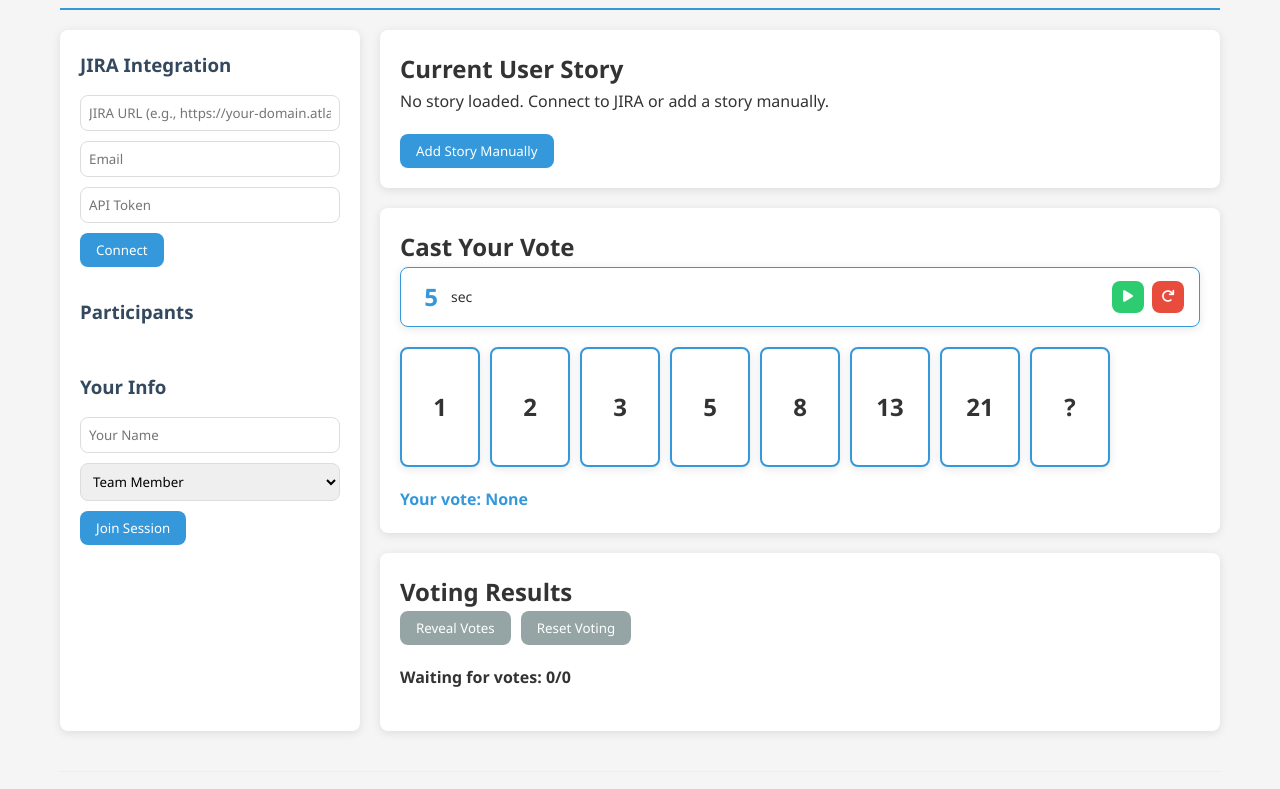
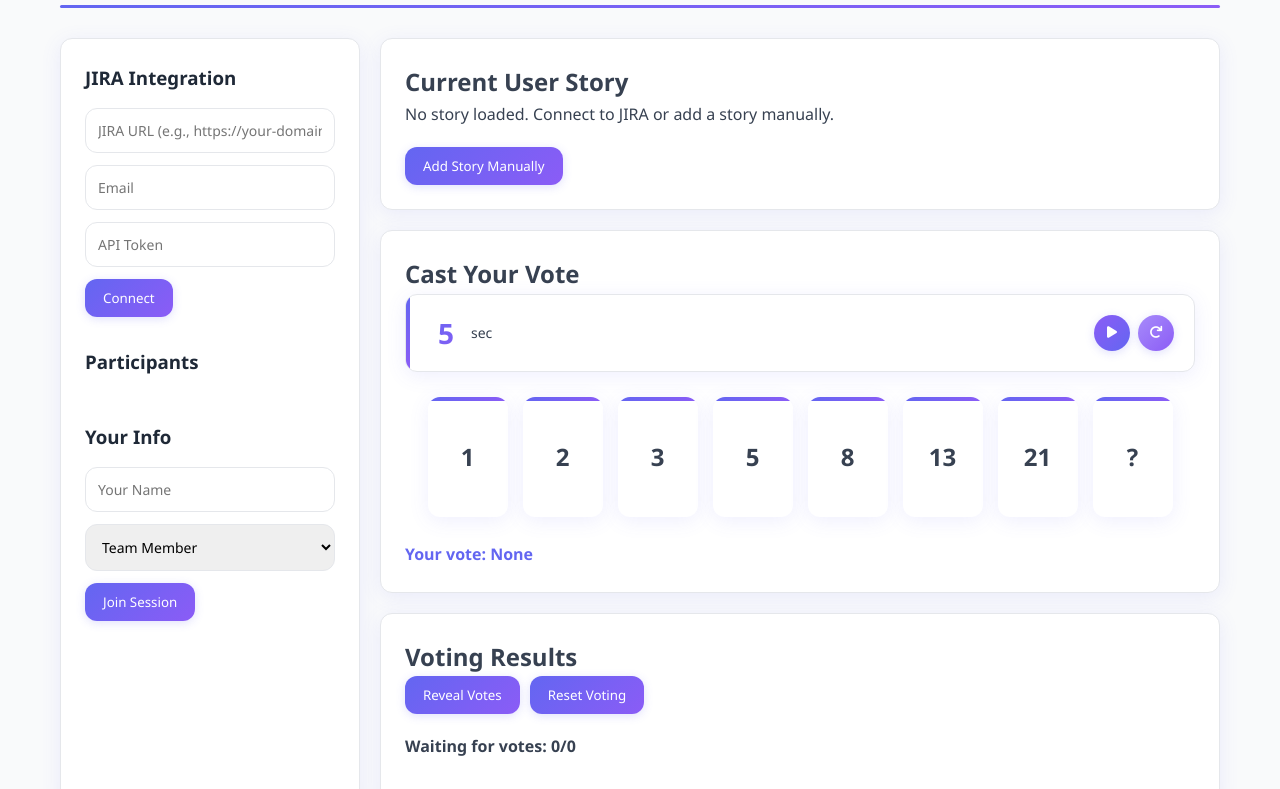
Before and after one commit to alicewidjaja/planning-poker, a website: page index.html in a window 1280 px wide. Shown: the part 103-892 px from the top of the page. Drawn offline with nearby package versions, Linux system fonts and the light colour scheme; no server answers.

Commit message:
Update UI with modern design: Add favicon and refresh styling

```diff
--- a/css/styles.css
+++ b/css/styles.css
@@ -1,36 +1,48 @@
 /* Global Styles */
 :root {
-    --primary-color: #3498db;
-    --secondary-color: #2ecc71;
-    --accent-color: #e74c3c;
-    --light-bg: #f5f5f5;
-    --dark-bg: #34495e;
-    --text-color: #333;
+    --primary-color: #6366F1;
+    --primary-color-hover: #4F46E5;
+    --secondary-color: #8B5CF6;
+    --secondary-color-hover: #7C3AED;
+    --accent-color: #A78BFA;
+    --light-bg: #F9FAFB;
+    --dark-bg: #1F2937;
+    --text-color: #374151;
     --light-text: #fff;
-    --border-radius: 8px;
-    --box-shadow: 0 2px 10px rgba(0, 0, 0, 0.1);
+    --border-radius: 12px;
+    --box-shadow: 0 4px 20px rgba(99, 102, 241, 0.1);
 
     /* Card and container backgrounds */
     --card-bg: white;
     --container-bg: white;
-    --border-color: #eee;
+    --border-color: #E5E7EB;
+
+    /* Gradient */
+    --gradient-start: #6366F1;
+    --gradient-end: #8B5CF6;
 }
 
 /* Dark Mode Variables */
 body.dark-mode {
-    --primary-color: #4dabf7;
-    --secondary-color: #51cf66;
-    --accent-color: #ff6b6b;
-    --light-bg: #1e1e1e;
-    --dark-bg: #121212;
-    --text-color: #e0e0e0;
-    --light-text: #f8f9fa;
-    --box-shadow: 0 2px 10px rgba(0, 0, 0, 0.3);
+    --primary-color: #818CF8;
+    --primary-color-hover: #6366F1;
+    --secondary-color: #A78BFA;
+    --secondary-color-hover: #8B5CF6;
+    --accent-color: #C4B5FD;
+    --light-bg: #111827;
+    --dark-bg: #030712;
+    --text-color: #E5E7EB;
+    --light-text: #F9FAFB;
+    --box-shadow: 0 4px 20px rgba(99, 102, 241, 0.2);
 
     /* Card and container backgrounds */
-    --card-bg: #2d2d2d;
-    --container-bg: #2d2d2d;
-    --border-color: #444;
+    --card-bg: #1F2937;
+    --container-bg: #1F2937;
+    --border-color: #374151;
+
+    /* Gradient */
+    --gradient-start: #818CF8;
+    --gradient-end: #A78BFA;
 }
 
 * {
@@ -52,16 +64,20 @@ body {
 
 button {
     cursor: pointer;
-    background-color: var(--primary-color);
+    background: linear-gradient(135deg, var(--gradient-start), var(--gradient-end));
     color: var(--light-text);
     border: none;
-    padding: 8px 16px;
+    padding: 10px 18px;
     border-radius: var(--border-radius);
-    transition: background-color 0.3s ease;
+    transition: all 0.3s ease;
+    font-weight: 500;
+    box-shadow: 0 2px 10px rgba(99, 102, 241, 0.2);
 }
 
 button:hover {
-    background-color: #2980b9;
+    transform: translateY(-2px);
+    box-shadow: 0 4px 15px rgba(99, 102, 241, 0.3);
+    background: linear-gradient(135deg, var(--primary-color-hover), var(--secondary-color-hover));
 }
 
 button:disabled {
@@ -70,11 +86,19 @@ button:disabled {
 }
 
 input, textarea, select {
-    padding: 8px;
-    border: 1px solid #ddd;
+    padding: 12px;
+    border: 1px solid var(--border-color);
     border-radius: var(--border-radius);
-    margin-bottom: 10px;
+    margin-bottom: 12px;
     width: 100%;
+    transition: all 0.3s ease;
+    font-size: 14px;
+}
+
+input:focus, textarea:focus, select:focus {
+    outline: none;
+    border-color: var(--primary-color);
+    box-shadow: 0 0 0 3px rgba(99, 102, 241, 0.2);
 }
 
 /* Layout */
@@ -89,8 +113,20 @@ header {
     justify-content: space-between;
     align-items: center;
     padding: 20px 0;
-    border-bottom: 2px solid var(--primary-color);
-    margin-bottom: 20px;
+    border-bottom: none;
+    margin-bottom: 30px;
+    position: relative;
+}
+
+header:after {
+    content: '';
+    position: absolute;
+    bottom: 0;
+    left: 0;
+    right: 0;
+    height: 3px;
+    background: linear-gradient(90deg, var(--gradient-start), var(--gradient-end));
+    border-radius: 3px;
 }
 
 header h1 {
@@ -111,9 +147,10 @@ header h1 {
 
 .sidebar {
     background-color: var(--container-bg);
-    padding: 20px;
+    padding: 24px;
     border-radius: var(--border-radius);
     box-shadow: var(--box-shadow);
+    border: 1px solid var(--border-color);
 }
 
 .poker-area {
@@ -124,9 +161,16 @@ header h1 {
 
 .story-display, .voting-area, .results-area {
     background-color: var(--container-bg);
-    padding: 20px;
+    padding: 24px;
     border-radius: var(--border-radius);
     box-shadow: var(--box-shadow);
+    border: 1px solid var(--border-color);
+    transition: transform 0.3s ease, box-shadow 0.3s ease;
+}
+
+.story-display:hover, .voting-area:hover, .results-area:hover {
+    transform: translateY(-3px);
+    box-shadow: 0 8px 25px rgba(99, 102, 241, 0.15);
 }
 
 footer {
@@ -206,7 +250,10 @@ footer {
 
 #story-title {
     color: var(--dark-bg);
-    margin-bottom: 10px;
+    margin-bottom: 16px;
+    font-weight: 600;
+    font-size: 1.5rem;
+    letter-spacing: -0.025em;
 }
 
 #story-description {
@@ -217,6 +264,14 @@ footer {
 #story-link a {
     color: var(--primary-color);
     text-decoration: none;
+    font-weight: 500;
+    transition: all 0.2s ease;
+    border-bottom: 1px solid transparent;
+}
+
+#story-link a:hover {
+    border-bottom: 1px solid var(--primary-color);
+    color: var(--primary-color-hover);
 }
 
 .manual-story {
@@ -225,10 +280,12 @@ footer {
 
 #manual-story-form {
     margin-top: 15px;
-    padding: 15px;
+    padding: 20px;
     background-color: var(--light-bg);
     border-radius: var(--border-radius);
     color: var(--text-color);
+    border: 1px solid var(--border-color);
+    box-shadow: var(--box-shadow);
 }
 
 /* Voting Area */
@@ -237,12 +294,24 @@ footer {
     display: flex;
     justify-content: space-between;
     align-items: center;
-    margin-bottom: 15px;
-    padding: 10px 15px;
+    margin-bottom: 20px;
+    padding: 16px 20px;
     background-color: var(--card-bg);
-    border: 1px solid var(--primary-color);
+    border: 1px solid var(--border-color);
     border-radius: var(--border-radius);
     box-shadow: var(--box-shadow);
+    position: relative;
+    overflow: hidden;
+}
+
+.timer-container:before {
+    content: '';
+    position: absolute;
+    top: 0;
+    left: 0;
+    width: 4px;
+    height: 100%;
+    background: linear-gradient(to bottom, var(--gradient-start), var(--gradient-end));
 }
 
 .timer-display {
@@ -252,10 +321,13 @@ footer {
 }
 
 #timer-value {
-    font-size: 24px;
+    font-size: 28px;
     font-weight: bold;
-    color: var(--primary-color);
-    min-width: 30px;
+    background: linear-gradient(135deg, var(--gradient-start), var(--gradient-end));
+    -webkit-background-clip: text;
+    background-clip: text;
+    -webkit-text-fill-color: transparent;
+    min-width: 40px;
     text-align: center;
 }
 
@@ -270,56 +342,62 @@ footer {
 }
 
 .timer-controls button {
-    width: 32px;
-    height: 32px;
+    width: 36px;
+    height: 36px;
     display: flex;
     justify-content: center;
     align-items: center;
     padding: 0;
-    border-radius: var(--border-radius);
+    border-radius: 50%;
+    transition: all 0.3s ease;
 }
 
 #start-timer {
-    background-color: var(--secondary-color);
+    background: linear-gradient(135deg, var(--secondary-color), var(--primary-color));
 }
 
 #start-timer:hover {
-    background-color: #27ae60;
+    transform: translateY(-2px);
+    box-shadow: 0 4px 12px rgba(99, 102, 241, 0.3);
 }
 
 #reset-timer {
-    background-color: var(--accent-color);
+    background: linear-gradient(135deg, var(--accent-color), var(--secondary-color));
 }
 
 #reset-timer:hover {
-    background-color: #c0392b;
+    transform: translateY(-2px);
+    box-shadow: 0 4px 12px rgba(139, 92, 246, 0.3);
 }
 
 .timer-warning {
-    color: #f39c12;
+    color: #FBBF24;
+    font-weight: 600;
 }
 
 .timer-danger {
-    color: var(--accent-color);
+    background: linear-gradient(135deg, #EF4444, #F87171);
+    -webkit-background-clip: text;
+    background-clip: text;
+    -webkit-text-fill-color: transparent;
+    font-weight: 700;
     animation: pulse 1s infinite;
 }
 
 @keyframes pulse {
-    0% {
-        transform: scale(1);
-    }
-    50% {
-        transform: scale(1.05);
-    }
-    100% {
-        transform: scale(1);
-    }
+    0% { opacity: 1; }
+    50% { opacity: 0.7; }
+    100% { opacity: 1; }
 }
 
 /* Explosion Animation */
 .explosion-animation {
     animation: explosion 1.5s ease-out forwards;
     font-size: 36px;
+    background: linear-gradient(135deg, var(--gradient-start), var(--gradient-end));
+    -webkit-background-clip: text;
+    background-clip: text;
+    -webkit-text-fill-color: transparent;
 }
 
 @keyframes explosion {
@@ -345,15 +423,16 @@ footer {
 .card-deck {
     display: flex;
     flex-wrap: wrap;
-    gap: 10px;
-    margin: 20px 0;
+    gap: 15px;
+    margin: 25px 0;
+    justify-content: center;
 }
 
 .card {
     width: 80px;
     height: 120px;
     background-color: var(--card-bg);
-    border: 2px solid var(--primary-color);
+    border: none;
     border-radius: var(--border-radius);
     display: flex;
     justify-content: center;
@@ -362,13 +441,24 @@ footer {
     font-weight: bold;
     cursor: pointer;
     transition: all 0.3s ease;
+    position: relative;
     box-shadow: var(--box-shadow);
-    color: var(--text-color);
+    overflow: hidden;
+}
+
+.card:before {
+    content: '';
+    position: absolute;
+    top: 0;
+    left: 0;
+    right: 0;
+    height: 4px;
+    background: linear-gradient(90deg, var(--gradient-start), var(--gradient-end));
 }
 
 .card:hover {
     transform: translateY(-5px);
-    box-shadow: 0 5px 15px rgba(0, 0, 0, 0.2);
+    box-shadow: 0 8px 25px rgba(99, 102, 241, 0.2);
 }
 
 .card.selected {
--- a/index.html
+++ b/index.html
@@ -4,6 +4,7 @@
     <meta charset="UTF-8">
     <meta name="viewport" content="width=device-width, initial-scale=1.0">
     <title>Agile Planning Poker</title>
+    <link rel="icon" href="img/favicon.svg" type="image/svg+xml">
     <link rel="stylesheet" href="css/styles.css">
     <link rel="stylesheet" href="https://cdnjs.cloudflare.com/ajax/libs/font-awesome/6.0.0-beta3/css/all.min.css">
 </head>
```
Also changed, not shown: img/favicon.ico (added), img/favicon.svg (added).
